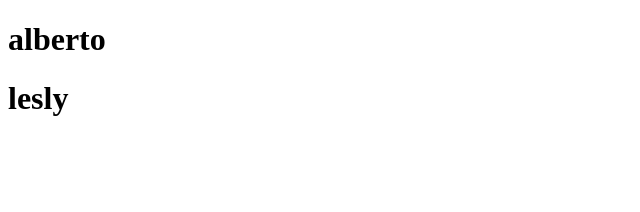
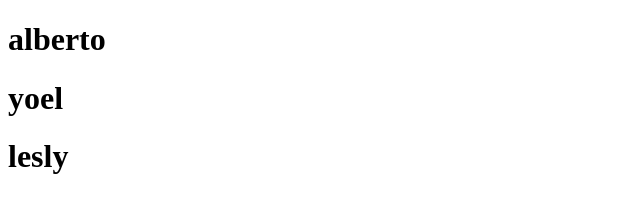
Before and after one commit to yoelvelasquez/proyecto-de-trabajo, a plain HTML site: page index.html in a window 1280 px wide. Shown: the whole page, without its empty margins (0-640 px from the left). Drawn offline with Linux system fonts and the light colour scheme.

Commit message:
agregando mi name

```diff
--- a/index.html
+++ b/index.html
@@ -7,7 +7,7 @@
 </head>
 <body>
     <h1>alberto</h1>
-
+    <h1>yoel</h1>
     <h1>lesly</h1>
 </body>
 </html>
```
